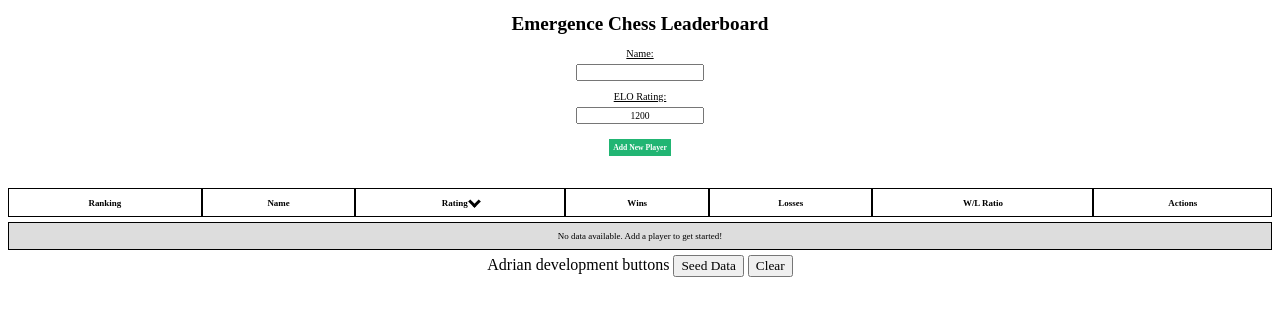
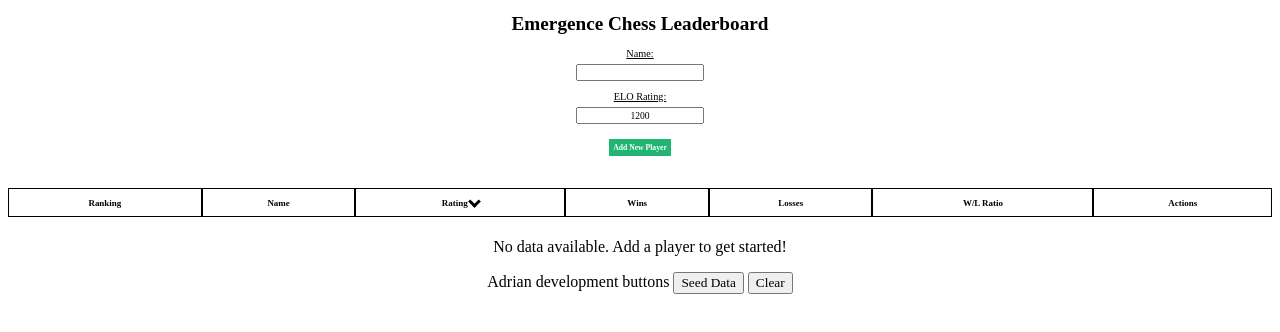
Before and after one commit to AdrianGits/Emergence-Chess, a plain HTML site: page index.html in a window 1280 px wide. Drawn offline with Linux system fonts and the light colour scheme; a web font is replaced by a local one.

Commit message:
Updated empty table message

```diff
--- a/index.html
+++ b/index.html
@@ -41,10 +41,9 @@
                 <th>W/L Ratio</th>
                 <th>Actions</th>
             </tr>
-            <tr id="empty-state-row" style="display:none;">
-                <td colspan="7" class="empty-state">No data available. Add a player to get started!</td>
-            </tbody>
         </table>
+        <tr id="empty-state-row" style="display:none;">
+        </tbody>
     </div>
 
     Adrian development buttons
@@ -77,14 +76,15 @@ function onSeedDataButtonClick() {
 
 //Code for displaying empty table message
 window.addEventListener('DOMContentLoaded', function () {
-            const table = document.getElementById('leaderboard-table');
-            const emptyStateRow = document.getElementById('empty-state-row');
+    const table = document.getElementById('leaderboard-table');
+    const emptyStateMessage = document.createElement('p');
+    emptyStateMessage.className = 'empty-state';
+    emptyStateMessage.textContent = 'No data available. Add a player to get started!';
 
-            if (table.rows.length <= 2) {
-                emptyStateRow.style.display = 'table-row';
-            }
-        });
-
+    if (table.rows.length <= 1) {
+        document.querySelector('.leaderboard-div').appendChild(emptyStateMessage);
+    }
+});
 </script>
 
 <button id='clear-btn'>Clear</button>
```
